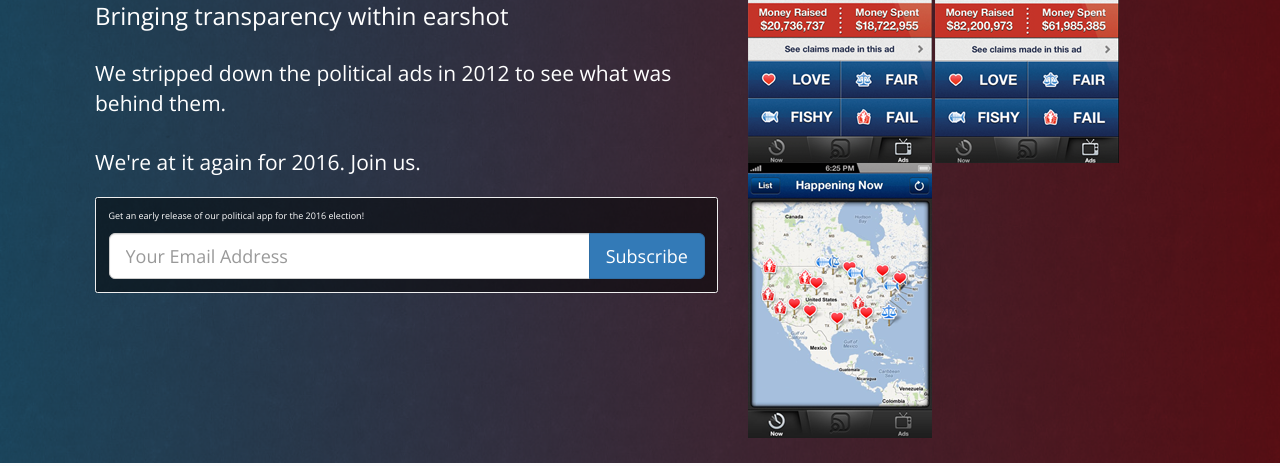
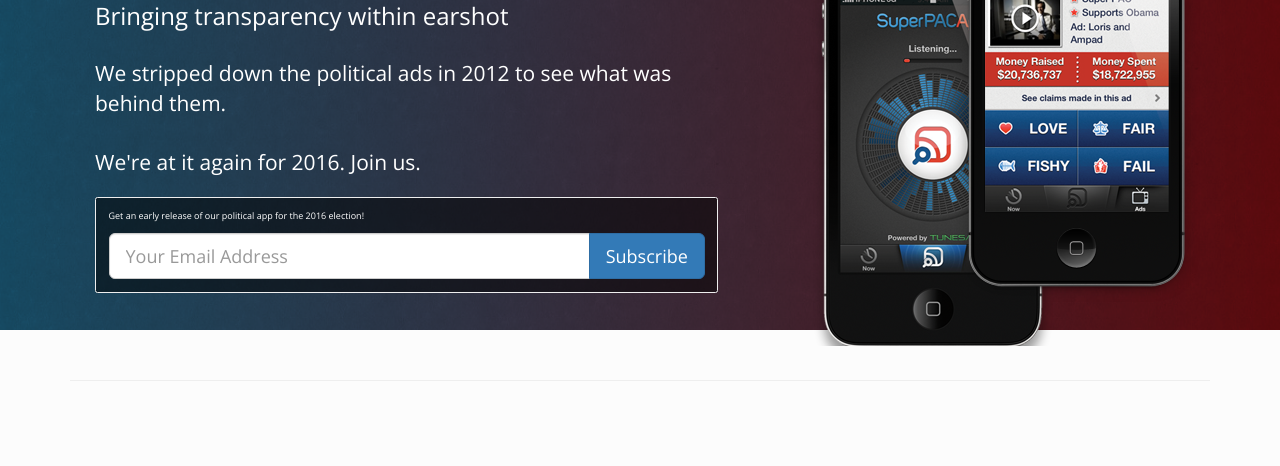
Before and after one commit to Spokepoint/superpacapp, a plain HTML site: page index.html in a window 1280 px wide. Shown: the part 212-678 px from the top of the page. Drawn offline with nearby package versions, Linux system fonts and the light colour scheme.

Commit message:
configuring home imgs

```diff
--- a/styles/superpac.css
+++ b/styles/superpac.css
@@ -71,7 +71,23 @@ hr:first {
 
 .home-content-right {
 }
-.superpac-img {
+.hdr-iphone {
+  background: url("../images/app-iphone.png") center top no-repeat;
+  height: 500px;
+  overflow: hidden;
+  position: absolute;
+  right: 0;
+  top: -42px;
+  width: 389px;
+}
+.hdr-iphone-screens {
+  background-color: #000;
+  height: 275px;
+  position: absolute;
+  overflow: hidden;
+  top: 91px;
+  right: 31px;
+  width: 184px;
 }
 
 /******** JOIN ********/
```
